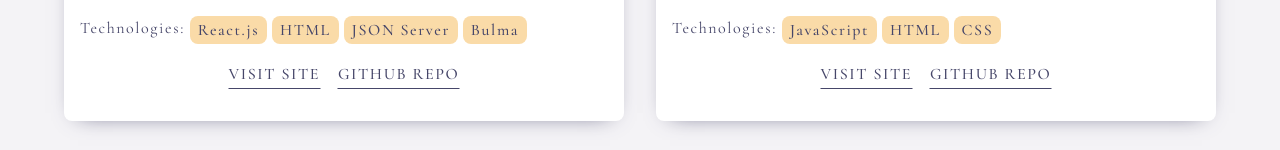
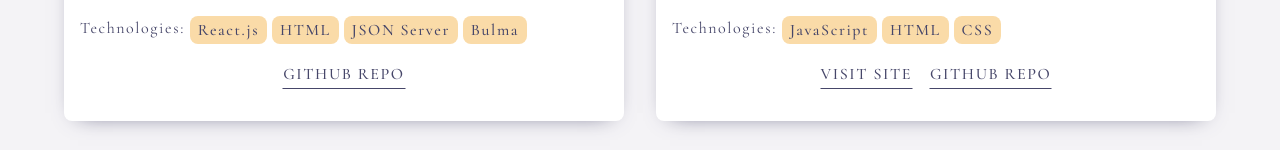
Before and after one commit to pl0tka/portfolio, a React (Vite) app: page / in a window 1280 px wide. Shown: the part 2074-2224 px from the top of the page. Built offline with nearby package versions, Linux system fonts and the light colour scheme.

Commit message:
Add conditional rendering for project button based on projectLink presence

```diff
--- a/src/components/Project.js
+++ b/src/components/Project.js
@@ -28,12 +28,14 @@ function Project({ project }) {
         </p>
       </div>
       <div className="project-btns-wrapper">
-        {/* add tabindex to enable selecting of links only */}
-        <button className="project-btn" tabIndex="-1">
-          <a href={projectLink} target="_blank" onClick={handleClick}>
-            visit site
-          </a>
-        </button>
+        {projectLink && (
+          /* add tabindex to enable selecting of links only */
+          <button className="project-btn" tabIndex="-1">
+            <a href={projectLink} target="_blank" onClick={handleClick}>
+              visit site
+            </a>
+          </button>
+        )}
         {/* add tabindex to enable selecting of links only */}
         <button className="project-btn" tabIndex="-1">
           <a href={githubLink} target="_blank" onClick={handleClick}>
```
